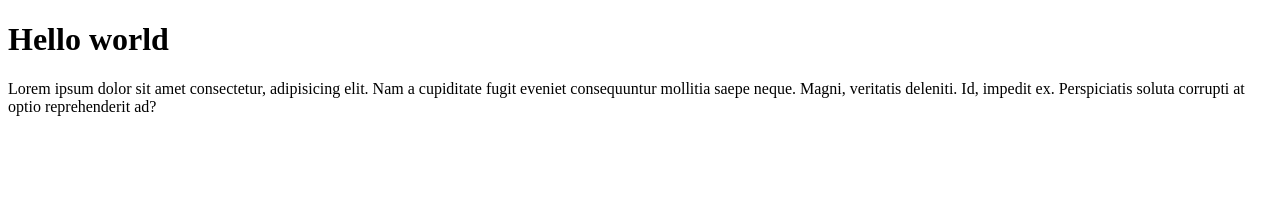
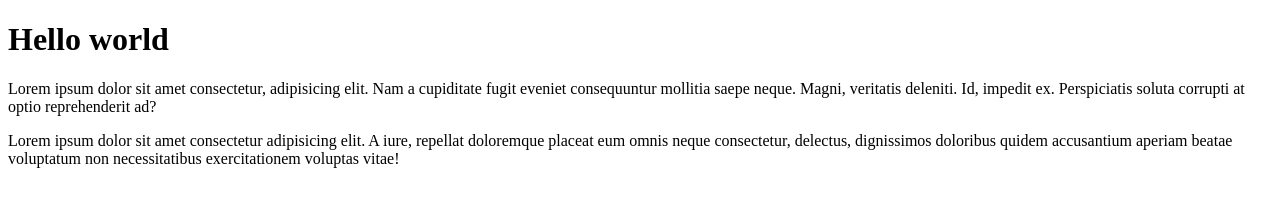
Before and after one commit to joelle12/cours-git, a plain HTML site: page public/index.html in a window 1280 px wide. Drawn offline with Linux system fonts and the light colour scheme.

```diff
--- /dev/null
+++ b/public/assets/css/style.css
@@ -0,0 +1,3 @@
+body{
+    margin: 0px;
+}
--- a/public/index.html
+++ b/public/index.html
@@ -12,6 +12,7 @@
 
 <p>Lorem ipsum dolor sit amet consectetur, adipisicing elit. Nam a cupiditate fugit eveniet consequuntur mollitia saepe neque. Magni, veritatis deleniti. Id, impedit ex. Perspiciatis soluta corrupti at optio reprehenderit ad?</p>
 
+<div>Lorem ipsum dolor sit amet consectetur adipisicing elit. A iure, repellat doloremque placeat eum omnis neque consectetur, delectus, dignissimos doloribus quidem accusantium aperiam beatae voluptatum non necessitatibus exercitationem voluptas vitae!</div>
 
 </body>
 </html>
```
Also changed, not shown: 1 other file.
